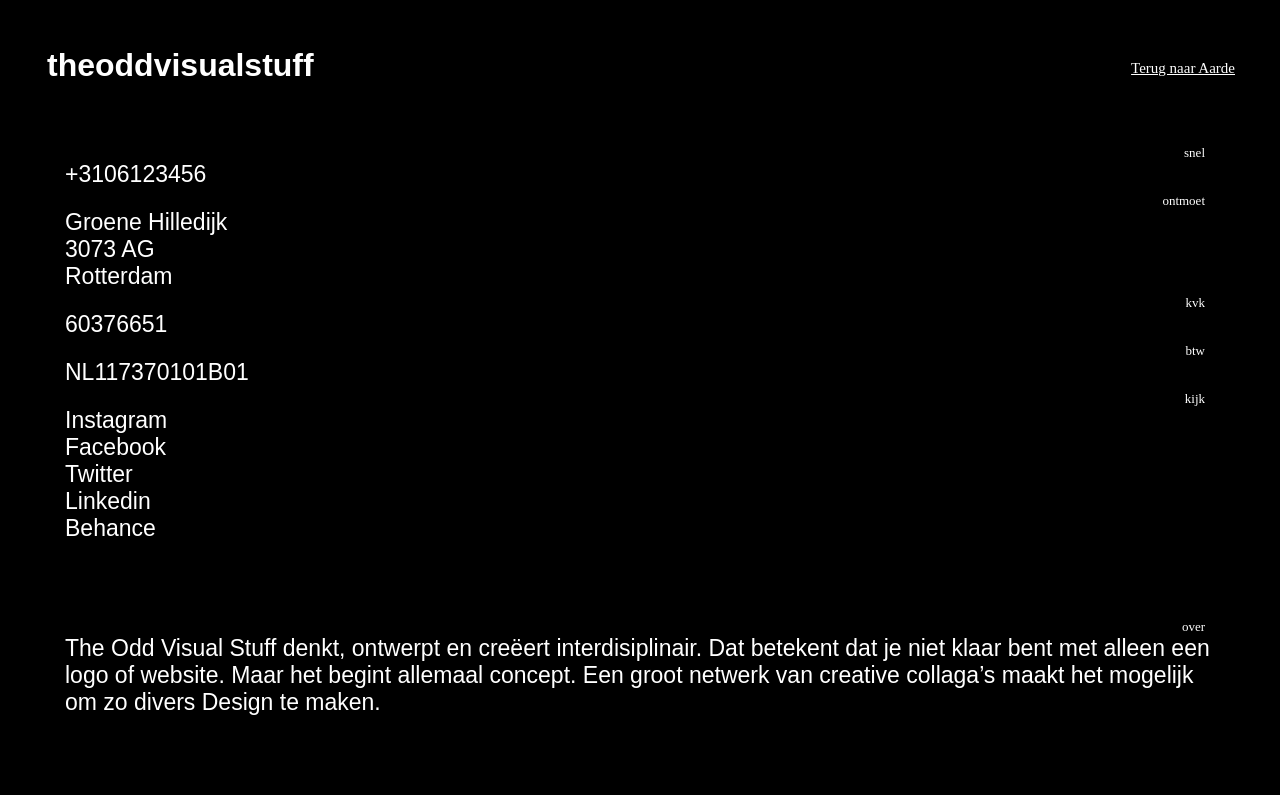
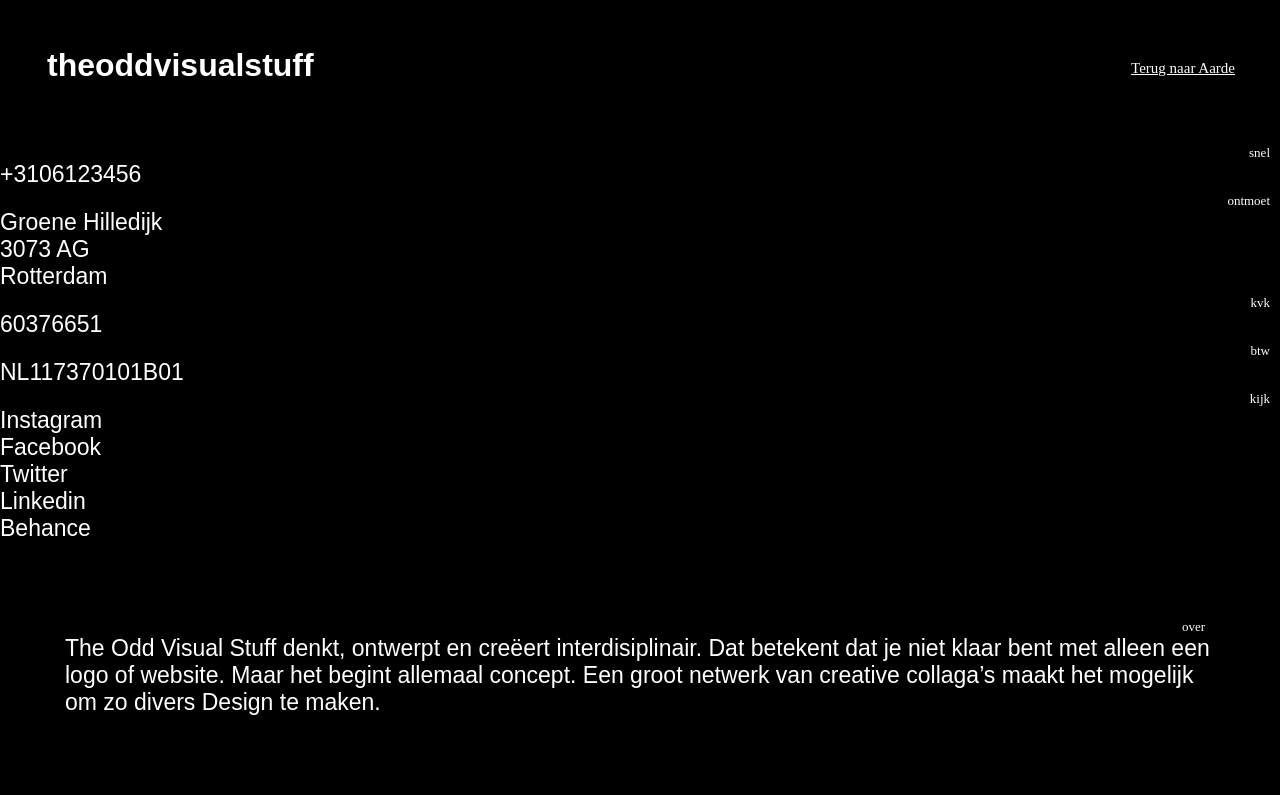
Before and after one commit to TheOddVisualStuff/tovs_website, a React app: page / in a window 1280 px wide. Shown: the top 795 px of the page. Built offline with nearby package versions, Linux system fonts and the light colour scheme; a web font is replaced by a local one.

Commit message:
Removed gradient

```diff
--- a/src/app.jsx
+++ b/src/app.jsx
@@ -31,7 +31,7 @@ export default class App extends React.Component {
 
           <div id="home" className="page" style={{height: '100vh', width: '100%', background: 'transparent'}}>
             <div>Yo header</div>
-            <div style={{height:'70px', width: '100%'}} className="blackBottomGradientReversed">
+            <div style={{height:'70px', width: '100%'}}>
               <h1 style={{float: 'right'}}>
                 (inter)planetary Creative Direction services
               </h1>
--- a/src/components/contact/index.js
+++ b/src/components/contact/index.js
@@ -6,8 +6,8 @@ export default class Contact extends React.Component {
     const bgColor = {
     };
     return (
-      <div className="blackBottomGradient">
-        <section className="section group" style={{maxWidth: '1150px', margin: '0 auto', paddingTop: '140px'}}>
+      <div className="margin-0-auto max-width-1200">
+        <section className="section group" style={{ paddingTop: '140px' }}>
           <div className="col span_4_of_12" style={bgColor}>
             <LabelParagraph label="snel">+3106123456</LabelParagraph>
           </div>
--- a/styles/main.scss
+++ b/styles/main.scss
@@ -24,9 +24,6 @@ body {
   margin-top: 123px;
 }
 
-.blackBottomGradient {
-  background-image: linear-gradient(to bottom, #000000, rgba(0, 0, 0, 0.0) 100px);
-}
 .blackBottomGradientReversed {
   background-image: linear-gradient(to bottom, rgba(0, 0, 0, 0.0), #000000);
 }
```
